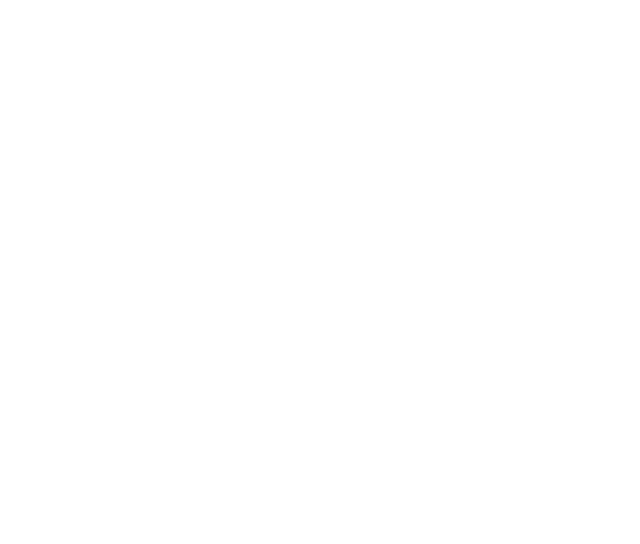
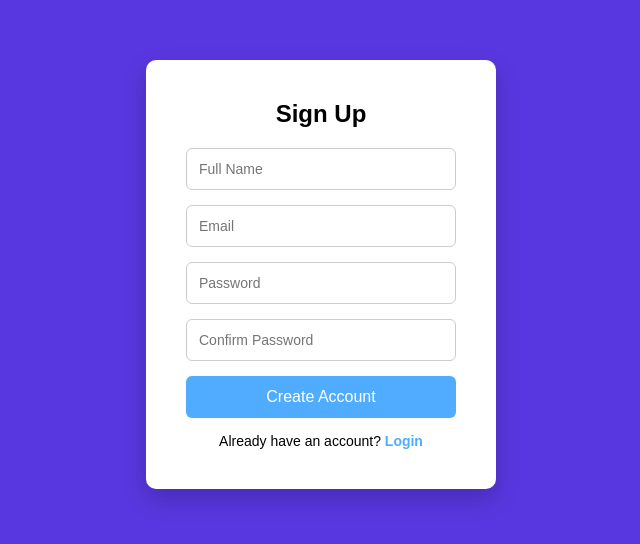
Before and after one commit to komilM/Car-Rental, a React app: page /signup in a window 1280 px wide. Before the commit this address had no page. Shown: the part 126-670 px from the top of the page, without its empty margins (319-959 px from the left). Built offline with nearby package versions, Linux system fonts and the light colour scheme; the HTML template or start-up script is replaced by a standard one.

Commit message:
ozgartirish

```diff
--- a/src/App.jsx
+++ b/src/App.jsx
@@ -6,6 +6,7 @@
 import About from './About/About'
 import Contact from './Contact/Contact'
 import Info from './Info/Info'
+import SignUp from './Signup/Signup'
 
 const App = () => {
   return (
@@ -13,10 +14,11 @@
       <Routes>
         <Route path='/' element={<Home />} />
         <Route path='/vehicles' element={<Vehicles />} />
-        <Route path='/details/:id' element={<Details />} />
-        <Route path='/info/:id' element={<Info/>} />
+        <Route path='/details' element={<Details />} />
+        <Route path='/info/:id' element={<Info />} />
         <Route path='/about' element={<About />} />
         <Route path='/contact' element={<Contact />} />
+        <Route path='/signup' element={<SignUp />} />
       </Routes>
     </div>
   )
--- a/src/Details/Details.jsx
+++ b/src/Details/Details.jsx
@@ -6,32 +6,12 @@
 
 const Details = () => {
 
+    alert("Account created")
+
     return (
         <div>
 
-            {/* Nav */}
 
-            <nav>
-                <div className="nav-logo">
-                    <img src={logo} alt="" />
-                    <p>Car Rental </p>
-                </div>
-                <div className="nav-texts">
-                    <NavLink to="/" className="navtext">Home</NavLink>
-                    <NavLink to="/vehicles" className="navtext">Vehicles</NavLink>
-                    <NavLink to="/about" className="navtext">About Us</NavLink>
-                    <NavLink to="/contact" className="navtext">Contact Us</NavLink>
-                </div>
-                <div className="nav-contact">
-                    <img src={contactimg} alt="" />
-                    <div className="nav-contact-texts">
-                        <p>Need help?</p>
-                        <h2>+996 247-1680</h2>
-                    </div>
-                </div>
-            </nav>
-
-            {/* Nav */}
 
         </div>
     )
--- a/src/Info/Info.jsx
+++ b/src/Info/Info.jsx
@@ -126,7 +126,7 @@
                         </div>
 
                     </div>
-                    <button>Rent a car</button>
+                    <button onClick={() => navigate(`/signup`)}>Rent a car</button>
                 </div>
             </div>
 
--- /dev/null
+++ b/src/Signup/Signup.css
@@ -0,0 +1,71 @@
+*{
+    margin:0;
+    padding:0;
+    box-sizing:border-box;
+    font-family: Arial, Helvetica, sans-serif;
+}
+
+.signup-container{
+    height:100vh;
+    display:flex;
+    justify-content:center;
+    align-items:center;
+    background-color: #5937E0;
+}
+
+.signup-card{
+    width:350px;
+    background:white;
+    padding:40px;
+    border-radius:10px;
+    box-shadow:0 10px 25px rgba(0,0,0,0.2);
+    text-align:center;
+}
+
+.signup-card h2{
+    margin-bottom:20px;
+}
+
+.signup-card form{
+    display:flex;
+    flex-direction:column;
+    gap:15px;
+}
+
+.signup-card input{
+    padding:12px;
+    border:1px solid #ccc;
+    border-radius:6px;
+    font-size:14px;
+}
+
+.signup-card input:focus{
+    outline:none;
+    border-color:#4facfe;
+}
+
+.signup-card button{
+    padding:12px;
+    border:none;
+    background:#4facfe;
+    color:white;
+    font-size:16px;
+    border-radius:6px;
+    cursor:pointer;
+    transition:0.3s;
+}
+
+.signup-card button:hover{
+    background:#2b8efc;
+}
+
+.login-text{
+    margin-top:15px;
+    font-size:14px;
+}
+
+.login-text span{
+    color:#4facfe;
+    cursor:pointer;
+    font-weight:bold;
+}
--- /dev/null
+++ b/src/Signup/Signup.jsx
@@ -0,0 +1,34 @@
+import React from 'react'
+import "./Signup.css"
+import { useNavigate } from 'react-router-dom';
+
+
+const Signup = () => {
+
+    const navigate = useNavigate();
+
+  return (
+    <div>
+      <div className="signup-container">
+      <div className="signup-card">
+        <h2>Sign Up</h2>
+
+        <form>
+          <input type="text" placeholder="Full Name" />
+          <input type="email" placeholder="Email" />
+          <input type="password" placeholder="Password" />
+          <input type="password" placeholder="Confirm Password" />
+
+          <button onClick={() => navigate(`/details`)}>Create Account</button>
+        </form>
+
+        <p className="login-text">
+          Already have an account? <span>Login</span>
+        </p>
+      </div>
+    </div>
+    </div>
+  )
+}
+
+export default Signup
```
